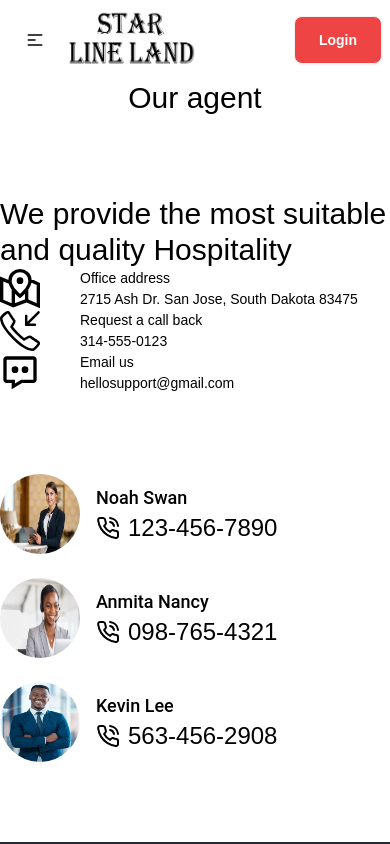
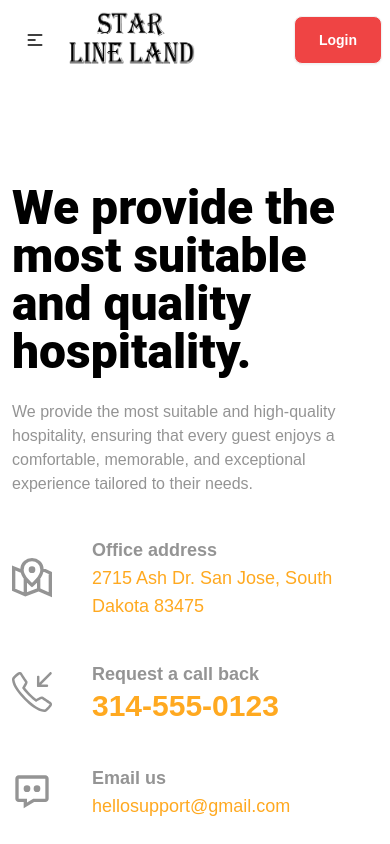
Before and after one commit to Tamanna5092/real-estate, a React (Vite) app: page /contract in a window 390 px wide. Shown: the top 844 px of the page. Built offline with nearby package versions, Linux system fonts and the light colour scheme; no server answers.

Commit message:
private route

```diff
--- a/package.json
+++ b/package.json
@@ -11,6 +11,7 @@
   },
   "dependencies": {
     "firebase": "^10.13.1",
+    "leaflet": "^1.9.4",
     "localforage": "^1.10.0",
     "match-sorter": "^6.3.4",
     "react": "^18.3.1",
@@ -18,6 +19,7 @@
     "react-fast-marquee": "^1.6.5",
     "react-hot-toast": "^2.4.1",
     "react-icons": "^5.3.0",
+    "react-leaflet": "^4.2.1",
     "react-router-dom": "^6.26.1",
     "react-toastify": "^10.0.5",
     "sort-by": "^1.2.0",
@@ -25,6 +27,7 @@
   },
   "devDependencies": {
     "@eslint/js": "^9.9.0",
+    "@types/leaflet": "^1.9.12",
     "@types/react": "^18.3.3",
     "@types/react-dom": "^18.3.0",
     "@vitejs/plugin-react": "^4.3.1",
--- a/src/AuthProvider/AuthProvider.jsx
+++ b/src/AuthProvider/AuthProvider.jsx
@@ -9,29 +9,36 @@ const twitterProvider = new TwitterAuthProvider()
 
 const AuthProvider = ({children}) => {
     const [user, setUser] = useState(null)
+    const [loading, setLoading] = useState(true)
 
     // create user
     const createUser = (email, password) => {
+        setLoading(true)
         return createUserWithEmailAndPassword(auth, email, password)
     }
     // login
     const logInUser = (email, password) => {
+        setLoading(true)
         return signInWithEmailAndPassword(auth, email, password)
     }
     // sign out
     const signOutUser = () => {
+        setLoading(true)
         signOut(auth)
     }
     // google login
     const googleLogin = () => {
+        setLoading(true)
         return signInWithPopup(auth, googleProvider)
     }
     // github login
     const githubLogin = () => {
+        setLoading(true)
         return signInWithPopup(auth, githubProvider)
     }
     // twitter login
     const twitterLogin = () => {
+        setLoading(true)
         return signInWithPopup(auth, twitterProvider)
     }
     // observ auth state change
@@ -51,6 +58,7 @@ const AuthProvider = ({children}) => {
         googleLogin,
         githubLogin,
         twitterLogin,
+        loading
     }
 
     return (
--- a/src/Authentication/Login.jsx
+++ b/src/Authentication/Login.jsx
@@ -1,5 +1,5 @@
 import React, { useContext, useState } from 'react';
-import { Link } from 'react-router-dom';
+import { Link, useLocation, useNavigate } from 'react-router-dom';
 import { AuthContext } from '../AuthProvider/AuthProvider';
 import { toast, ToastContainer } from 'react-toastify';
 import { FaEye, FaEyeSlash } from 'react-icons/fa';
@@ -8,6 +8,9 @@ const Login = () => {
   const {logInUser , googleLogin, githubLogin, twitterLogin} = useContext(AuthContext)
   const [loginError, setLoginError] = useState('')
   const [showPassword, setShowPassword] = useState(false)
+  const navigate = useNavigate()
+  const location = useLocation()
+  const from = location?.state || '/'
 
   const handleLogin = e => {
     e.preventDefault()
@@ -19,12 +22,23 @@ const Login = () => {
 
     logInUser(email, password)
     .then(result => {
-      console.log(result.user)
+      if(result.user){
+        navigate(from)
+       }
       toast('Login successfully!')
     })
     .catch(error => {
       console.error(error)
       setLoginError('Please input a valid password.')
+    })
+  }
+
+  const handleSocialLogin = (socialProvider) => {
+    socialProvider()
+    .then(result => {
+       if(result.user){
+        navigate(from)
+       }
     })
   }
 
@@ -91,7 +105,7 @@ const Login = () => {
             <div className="flex-1 h-px sm:w-16 dark:bg-gray-300"></div>
           </div>
           <div className="flex justify-center space-x-4">
-            <button onClick={()=>googleLogin()} aria-label="Log in with Google" className="p-3 rounded-sm">
+            <button onClick={()=> handleSocialLogin(googleLogin)} aria-label="Log in with Google" className="p-3 rounded-sm">
               <svg
                 xmlns="http://www.w3.org/2000/svg"
                 viewBox="0 0 32 32"
@@ -100,7 +114,7 @@ const Login = () => {
                 <path d="M16.318 13.714v5.484h9.078c-0.37 2.354-2.745 6.901-9.078 6.901-5.458 0-9.917-4.521-9.917-10.099s4.458-10.099 9.917-10.099c3.109 0 5.193 1.318 6.38 2.464l4.339-4.182c-2.786-2.599-6.396-4.182-10.719-4.182-8.844 0-16 7.151-16 16s7.156 16 16 16c9.234 0 15.365-6.49 15.365-15.635 0-1.052-0.115-1.854-0.255-2.651z"></path>
               </svg>
             </button>
-            <button onClick={()=>twitterLogin()} aria-label="Log in with Twitter" className="p-3 rounded-sm">
+            <button onClick={()=>handleSocialLogin(twitterLogin)} aria-label="Log in with Twitter" className="p-3 rounded-sm">
               <svg
                 xmlns="http://www.w3.org/2000/svg"
                 viewBox="0 0 32 32"
@@ -109,7 +123,7 @@ const Login = () => {
                 <path d="M31.937 6.093c-1.177 0.516-2.437 0.871-3.765 1.032 1.355-0.813 2.391-2.099 2.885-3.631-1.271 0.74-2.677 1.276-4.172 1.579-1.192-1.276-2.896-2.079-4.787-2.079-3.625 0-6.563 2.937-6.563 6.557 0 0.521 0.063 1.021 0.172 1.495-5.453-0.255-10.287-2.875-13.52-6.833-0.568 0.964-0.891 2.084-0.891 3.303 0 2.281 1.161 4.281 2.916 5.457-1.073-0.031-2.083-0.328-2.968-0.817v0.079c0 3.181 2.26 5.833 5.26 6.437-0.547 0.145-1.131 0.229-1.724 0.229-0.421 0-0.823-0.041-1.224-0.115 0.844 2.604 3.26 4.5 6.14 4.557-2.239 1.755-5.077 2.801-8.135 2.801-0.521 0-1.041-0.025-1.563-0.088 2.917 1.86 6.36 2.948 10.079 2.948 12.067 0 18.661-9.995 18.661-18.651 0-0.276 0-0.557-0.021-0.839 1.287-0.917 2.401-2.079 3.281-3.396z"></path>
               </svg>
             </button>
-            <button onClick={()=>githubLogin()} aria-label="Log in with GitHub" className="p-3 rounded-sm">
+            <button onClick={()=>handleSocialLogin(githubLogin)} aria-label="Log in with GitHub" className="p-3 rounded-sm">
               <svg
                 xmlns="http://www.w3.org/2000/svg"
                 viewBox="0 0 32 32"
--- a/src/Pages/Contract.jsx
+++ b/src/Pages/Contract.jsx
@@ -2,7 +2,6 @@ import React from 'react';
 import img from '../assets/regiser-img.jpeg'
 import img2 from '../assets/agent1.webp'
 import img3 from '../assets/agent3.jpg'
-import { MdCall } from 'react-icons/md';
 import { LuPhoneCall } from 'react-icons/lu';
 import { GrMapLocation } from 'react-icons/gr';
 import { SlCallIn } from 'react-icons/sl';
@@ -11,41 +10,41 @@ import { BiMessageDots } from 'react-icons/bi';
 const Contract = () => {
     return (
         <div className='max-w-7xl mx-auto'>
-            <h1 className='text-3xl text-center'>Our agent</h1>
             {/* message */}
           <div className='grid sm:grid-cols-1 md:grid-cols-2 gap-6 my-20'>
-            <div>
-                <h1 className='text-3xl'>We provide the most suitable and quality Hospitality</h1>
-                <div className='flex items-center gap-10'>
+            <div className='px-3 md:px-0'>
+                <h1 className='roboto text-5xl font-extrabold my-6'>We provide the most suitable and quality hospitality.</h1>
+                <p className='text-base text-[#949494]'>We provide the most suitable and high-quality hospitality, ensuring that every guest enjoys a comfortable, memorable, and exceptional experience tailored to their needs.</p>
+                <div className='flex items-center gap-10 my-10'>
                     <div>
-                    <GrMapLocation className='w-10 h-10'></GrMapLocation>
+                    <GrMapLocation className='w-10 h-10 text-[#949494]'></GrMapLocation>
                     </div>
                     <div>
-                        <p>Office address</p>
-                        <p>2715 Ash Dr. San Jose, South Dakota 83475</p>
+                        <p className='text-lg text-[#949494] font-extrabold'>Office address</p>
+                        <p className='text-lg text-[#ffa920]'>2715 Ash Dr. San Jose, South Dakota 83475</p>
                     </div>
                 </div>
-                <div className='flex items-center gap-10'>
+                <div className='flex items-center gap-10 my-10'>
                     <div>
-                    <SlCallIn className='w-10 h-10'></SlCallIn>
+                    <SlCallIn className='w-10 h-10 text-[#949494]'></SlCallIn>
                     </div>
                     <div>
-                        <p>Request a call back</p>
-                        <p>314-555-0123</p>
+                        <p className='text-lg text-[#949494] font-extrabold'>Request a call back</p>
+                        <p className='text-3xl font-extrabold text-[#ffa920]'>314-555-0123</p>
                     </div>
                 </div>
-                <div className='flex items-center gap-10'>
+                <div className='flex items-center gap-10 my-10'>
                     <div>
-                    <BiMessageDots className='w-10 h-10'></BiMessageDots>
+                    <BiMessageDots className='w-10 h-10 text-[#949494]'></BiMessageDots>
                     </div>
                     <div>
-                        <p>Email us</p>
-                        <p>hellosupport@gmail.com</p>
+                        <p className='text-lg text-[#949494] font-extrabold'>Email us</p>
+                        <p className='text-lg text-[#ffa920]'>hellosupport@gmail.com</p>
                     </div>
                 </div>
             </div>
             <div className='hidden md:block'>
-                <img src={'https://i.ibb.co.com/fFQj8pq/mark-contact3.png'} alt="" />
+                <img className='mx-auto' src={'https://i.ibb.co.com/fFQj8pq/mark-contact3.png'} alt="" />
             </div>
           </div>
             {/* contact our agent */}
--- /dev/null
+++ b/src/PrivateRoute/PrivateRoute.jsx
@@ -0,0 +1,19 @@
+import React, { useContext } from 'react';
+import { AuthContext } from '../AuthProvider/AuthProvider';
+import { Navigate, useLocation } from 'react-router-dom';
+
+const PrivateRoute = ({children}) => {
+    const {user, loading} = useContext(AuthContext);
+    const location = useLocation()
+    // if(loading){
+    //     return <span className="loading loading-lg loading-spinner text-primary"></span>
+    // }
+    if(user){
+        return children;
+    }
+    if(!user){
+        return <Navigate to="/login" state={location?.pathname || '/'}></Navigate>
+    }
+};
+
+export default PrivateRoute;
--- a/src/Route/Route.jsx
+++ b/src/Route/Route.jsx
@@ -8,6 +8,7 @@ import Contract from '../Pages/Contract';
 import About from '../Pages/About';
 import Login from '../Authentication/Login';
 import Register from '../Authentication/Register';
+import PrivateRoute from '../PrivateRoute/PrivateRoute';
 
 const Route = createBrowserRouter([
     {
@@ -22,7 +23,7 @@ const Route = createBrowserRouter([
         },
         {
           path: '/feature/:id',
-          element: <FetureDetails></FetureDetails>,
+          element: <PrivateRoute><FetureDetails></FetureDetails></PrivateRoute>,
           loader: () => fetch(`../estate.json`)
         },
         {
```
Also changed, not shown: 1 other file (tests, documents, lock files or other folders).
